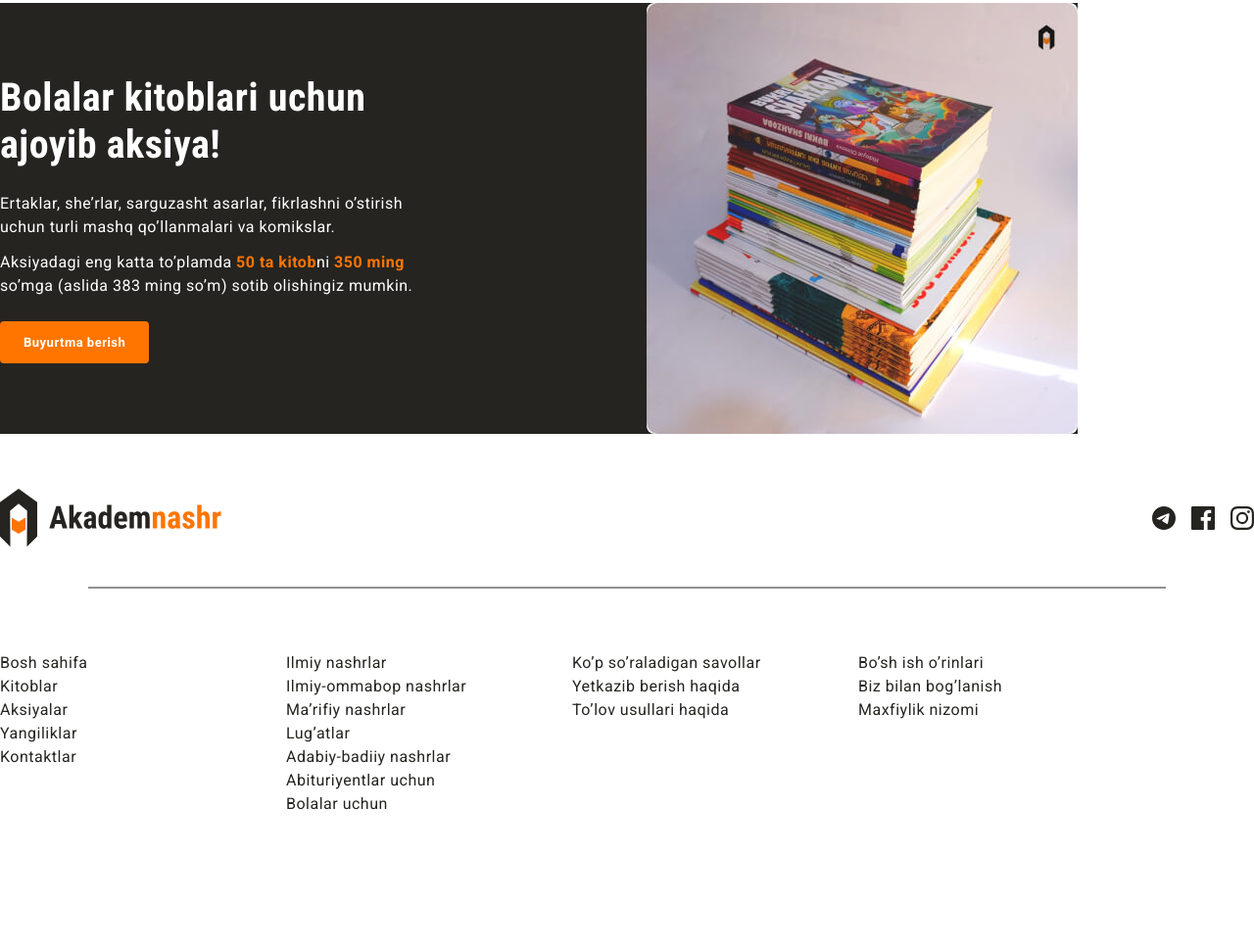
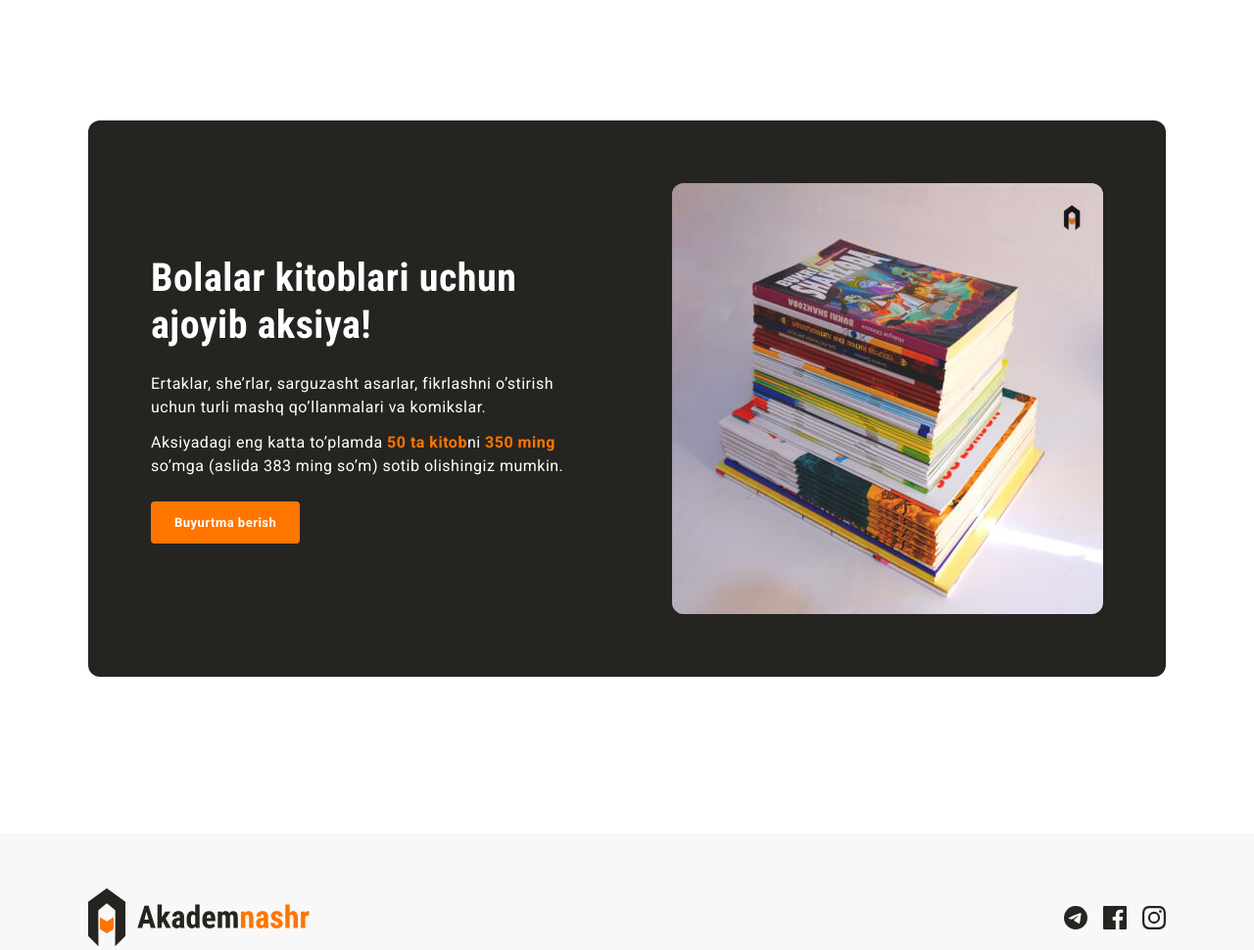
Before and after one commit to sherzodwebb/akademnashr-2, a plain HTML site: page index.html in a window 1280 px wide. Shown: the part 1613-2583 px from the top of the page at 98% size. Before the commit the page ends 2502 px from the top, so only its background shows below. Drawn offline with Linux system fonts and the light colour scheme.

Commit message:
Add container and related styles.  Add margin to footer link item.

```diff
--- a/index.html
+++ b/index.html
@@ -19,6 +19,7 @@
   <body>
     <!-- SITE HEADER -->
     <header class="site-header">
+      <div class="site-header-container container">
         <a class="logo-link" href="#"
           ><img
             src="img/Akademnashr-logo.svg"
@@ -45,12 +46,14 @@
           </nav>
           <a class="orange-btn" href="#">Ro’yxatdan o’tish</a>
         </div>
+      </div>
     </header>
 
     <!-- MAIN -->
     <main>
       <!-- HERO -->
       <section class="hero">
+        <div class="hero-container container">
           <div class="hero-content">
             <hr class="orange-line" />
             <h2 class="hero-heading">Pythonda dasturlash asoslari</h2>
@@ -60,7 +63,6 @@
               yozilgan bo‘lib, ularga kitobda ko‘rsatilgan QR kod orqali o‘tish
               mumkin.
             </p>
-
             <a class="orange-btn" href="#">Buyurtma berish</a>
           </div>
           <img
@@ -71,12 +73,13 @@
             height="510"
             srcset="img/python-book.jpg 1x, img/python-book@2x.jpg 2x"
           />
+        </div>
       </section>
 
       <!-- FEATURES -->
       <section class="features">
+        <div class="container">
           <hr class="orange-line features-line" />
-
           <h2 class="features-heading">Nega aynan Akademnashr?</h2>
           <ul class="features-list">
             <li class="features-item">
@@ -95,8 +98,8 @@
               </div>
               <h3 class="features-title">Eng sara kitoblar</h3>
               <p class="features-text">
-              Trenddagi eng ommabop, turli auditoriyalarga mo’ljallangan har xil
-              janrdagi kitoblarni topa olasiz.
+                Trenddagi eng ommabop, turli auditoriyalarga mo’ljallangan har
+                xil janrdagi kitoblarni topa olasiz.
               </p>
             </li>
             <li class="features-item">
@@ -110,22 +113,27 @@
               </p>
             </li>
           </ul>
+        </div>
       </section>
 
       <!-- PROMO -->
       <section class="promo">
+        <div class="container">
+          <div class="promo-inner">
             <div class="promo-content">
-          <h2 class="promo-heading">Bolalar kitoblari uchun ajoyib aksiya!</h2>
+              <h2 class="promo-heading">
+                Bolalar kitoblari uchun ajoyib aksiya!
+              </h2>
               <div class="promo-info-wrapper">
                 <p class="promo-text">
-              Ertaklar, she’rlar, sarguzasht asarlar, fikrlashni o’stirish uchun
-              turli mashq qo’llanmalari va komikslar.
+                  Ertaklar, she’rlar, sarguzasht asarlar, fikrlashni o’stirish
+                  uchun turli mashq qo’llanmalari va komikslar.
                 </p>
                 <p class="promo-text">
                   Aksiyadagi eng katta to’plamda
                   <b class="promo-highlight">50 ta kitob</b>ni
-              <b class="promo-highlight">350 ming</b> so’mga (aslida 383 ming
-              so’m) sotib olishingiz mumkin.
+                  <b class="promo-highlight">350 ming</b> so’mga (aslida 383
+                  ming so’m) sotib olishingiz mumkin.
                 </p>
               </div>
               <a class="orange-btn" href="#">Buyurtma berish</a>
@@ -136,11 +144,14 @@
               alt="sale img"
               srcset="img/sale-img.jpg 1x, img/sale-img@2x.jpg 2x"
             />
+          </div>
+        </div>
       </section>
     </main>
 
     <!--SITE FOOTER -->
     <footer class="site-footer">
+      <div class="container">
         <div class="site-footer-top">
           <a class="logo-link" href="#"
             ><img src="img/Akademnashr-logo.svg" alt="Akademnashr logo"
@@ -195,9 +206,7 @@
             </li>
           </ul>
         </div>
-
         <hr class="footer-line" />
-
         <div class="footer-links">
           <ul class="footer-list">
             <li><a href="#">Bosh sahifa</a></li>
@@ -206,7 +215,6 @@
             <li><a href="#">Yangiliklar</a></li>
             <li><a href="#">Kontaktlar</a></li>
           </ul>
-
           <ul class="footer-list">
             <li><a href="#">Ilmiy nashrlar</a></li>
             <li><a href="#">Ilmiy-ommabop nashrlar</a></li>
@@ -216,19 +224,18 @@
             <li><a href="#">Abituriyentlar uchun</a></li>
             <li><a href="#">Bolalar uchun</a></li>
           </ul>
-
           <ul class="footer-list">
             <li><a href="#">Ko’p so’raladigan savollar</a></li>
             <li><a href="#">Yetkazib berish haqida</a></li>
             <li><a href="#">To’lov usullari haqida</a></li>
           </ul>
-
           <ul class="footer-list">
             <li><a href="#">Bo’sh ish o’rinlari</a></li>
             <li><a href="#">Biz bilan bog’lanish</a></li>
             <li><a href="#">Maxfiylik nizomi</a></li>
           </ul>
         </div>
+      </div>
     </footer>
   </body>
 </html>
--- a/styles/main.css
+++ b/styles/main.css
@@ -1,3 +1,7 @@
+* {
+  box-sizing: border-box;
+}
+
 body {
   font-family: "Roboto", "Arial", sans-serif;
   color: #000;
@@ -5,6 +9,15 @@ body {
   font-weight: 400;
   line-height: 1.5;
   letter-spacing: 0.5px;
+}
+
+.container {
+  width: 100%;
+  max-width: 1140px;
+  padding-right: 20px;
+  padding-left: 20px;
+  margin-right: auto;
+  margin-left: auto;
 }
 
 *:focus {
@@ -52,13 +65,16 @@ body {
 
 /* SITE HEADER */
 .site-header {
-  display: flex;
-  align-items: center;
   padding-top: 16px;
   padding-bottom: 16px;
   border-top: 5px solid #ff7500;
+  background-color: #fff;
+}
+
+.site-header-container {
+  display: flex;
+  align-items: center;
   justify-content: space-between;
-  background-color: #fff;
 }
 
 .site-header-right {
@@ -102,12 +118,15 @@ body {
 
 /* HERO */
 .hero {
+  padding-top: 80px;
+  padding-bottom: 80px;
+  background-color: #252420;
+}
+
+.hero-container {
   display: flex;
   align-items: center;
-  padding-top: 80px;
-  padding-bottom: 80px;
   justify-content: space-between;
-  background-color: #252420;
 }
 
 .hero-content {
@@ -142,6 +161,7 @@ body {
   width: 510px;
   height: 510px;
   border-radius: 8px;
+  box-shadow: 24px 24px 0 0 rgba(255, 117, 0, 0.6);
 }
 
 /* FEATURES */
@@ -207,8 +227,15 @@ body {
 
 /* AKSIYA */
 .promo {
+  padding-top: 120px;
+  padding-bottom: 160px;
+}
+
+.promo-inner {
+  padding: 64px;
   display: flex;
   width: 1100px;
+  border-radius: 12px;
   align-items: center;
   justify-content: space-between;
   background-color: #252420;
@@ -249,7 +276,7 @@ body {
   width: 440px;
   height: 440px;
   object-fit: cover;
-  border-radius: 8px;
+  border-radius: 12px;
 }
 
 /* SITE FOOTER */
@@ -257,6 +284,7 @@ body {
 .site-footer {
   padding-top: 56px;
   padding-bottom: 56px;
+  background-color: #f8f8f8;
 }
 
 .site-footer-top {
@@ -326,6 +354,14 @@ body {
   margin: 0;
 }
 
+.footer-list li {
+  margin-bottom: 16px;
+}
+
+.footer-list li:last-child {
+  margin-bottom: 0;
+}
+
 .footer-list a {
   line-height: normal;
   color: #252420;
```
Lines whose indentation alone changed are shown as unchanged.
